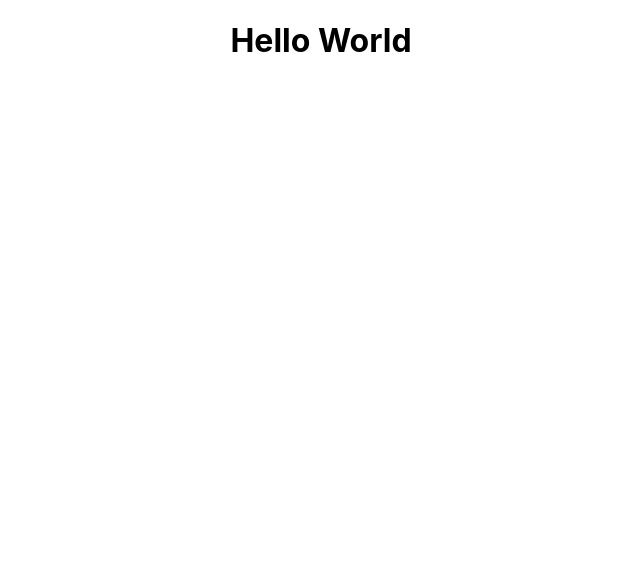
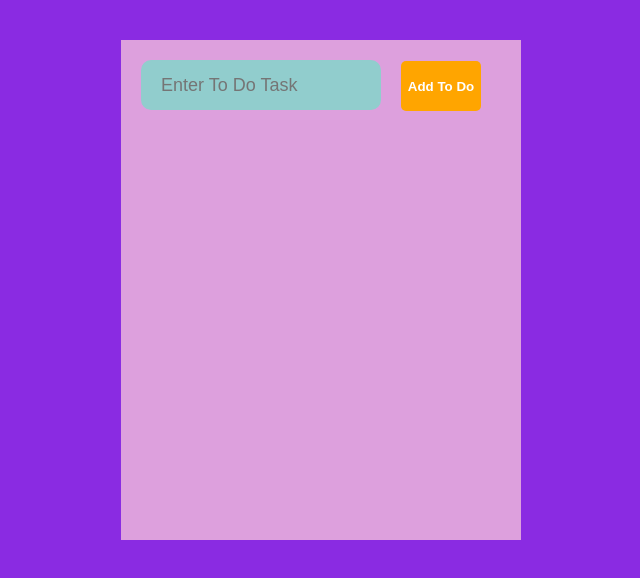
Before and after one commit to joshycsm/to-do-list, a React (Create React App) app: page / in a window 1280 px wide. Shown: the top 578 px of the page, without its empty margins (319-959 px from the left). Built offline with nearby package versions, Linux system fonts and the light colour scheme.

Commit message:
font awesome for react and basic functionality with css added

```diff
--- a/package.json
+++ b/package.json
@@ -3,6 +3,9 @@
   "version": "0.1.0",
   "private": true,
   "dependencies": {
+    "@fortawesome/fontawesome-svg-core": "^1.2.28",
+    "@fortawesome/free-solid-svg-icons": "^5.13.0",
+    "@fortawesome/react-fontawesome": "^0.1.9",
     "@testing-library/jest-dom": "^4.2.4",
     "@testing-library/react": "^9.3.2",
     "@testing-library/user-event": "^7.1.2",
--- a/src/App.css
+++ b/src/App.css
@@ -1,38 +1,38 @@
-.App {
-  text-align: center;
+body {
+  background-color: blueviolet;
 }
 
-.App-logo {
-  height: 40vmin;
-  pointer-events: none;
+.App {
+  background-color: plum;
+  min-height: 500px;
+  width: 400px;
+  margin: 40px auto;
 }
 
-@media (prefers-reduced-motion: no-preference) {
-  .App-logo {
-    animation: App-logo-spin infinite 20s linear;
-  }
-}
-
-.App-header {
-  background-color: #282c34;
-  min-height: 100vh;
-  display: flex;
-  flex-direction: column;
-  align-items: center;
-  justify-content: center;
-  font-size: calc(10px + 2vmin);
+#to-do-form input {
+  background-color: rgb(145, 205, 205);
+  border: 0;
+  width: 200px;
+  height: 50px;
+  padding: 0 20px;
+  margin: 20px;
+  font-size: 18px;
+  border-radius: 10px;
   color: white;
 }
 
-.App-link {
-  color: #61dafb;
+#to-do-form input:focus,
+#to-do-form button:focus {
+  outline: none;
 }
 
-@keyframes App-logo-spin {
-  from {
-    transform: rotate(0deg);
-  }
-  to {
-    transform: rotate(360deg);
-  }
+#to-do-form button {
+  height: 50px;
+  width: 80px;
+  border-radius: 5px;
+  border: 0;
+  background-color: orange;
+  cursor: pointer;
+  font-weight: bolder;
+  color: white;
 }
--- a/src/App.js
+++ b/src/App.js
@@ -1,12 +1,62 @@
 import React, { Component } from "react";
 import logo from "./logo.svg";
 import "./App.css";
+import ListItems from "./ListItems";
 
 class App extends Component {
+  constructor() {
+    super();
+    this.state = {
+      items: [],
+      currentItem: {
+        text: "",
+        key: ""
+      }
+    };
+    this.handleInput = this.handleInput.bind(this);
+    this.addItem = this.addItem.bind(this);
+  }
+
+  handleInput(event) {
+    this.setState({
+      currentItem: {
+        text: event.target.value,
+        key: Date.now()
+      }
+    });
+  }
+
+  addItem(event) {
+    event.preventDefault();
+    const newItem = this.state.currentItem;
+    console.log(newItem);
+    if (newItem.text !== "") {
+      // destructuring assignment
+      const newItems = [...this.state.items, newItem];
+      this.setState({
+        items: newItems,
+        currentItem: {
+          text: "",
+          key: ""
+        }
+      });
+    }
+  }
+
   render() {
     return (
       <div className="App">
-        <h1>Hello World</h1>
+        <form action="" id="to-do-form" onSubmit={this.addItem}>
+          <input
+            type="text"
+            placeholder="Enter To Do Task"
+            value={this.state.currentItem.text}
+            onChange={this.handleInput}
+          />
+          <button type="submit">Add To Do</button>
+        </form>
+
+        <ListItems items={this.state.items} />
       </div>
     );
   }
--- /dev/null
+++ b/src/ListItems.css
@@ -0,0 +1,12 @@
+.list {
+  color: white;
+  width: 300px;
+  background-color: magenta;
+  height: 50px;
+  margin: 20px auto;
+  border-radius: 5px;
+}
+
+.list p {
+  padding: 10px;
+}
--- /dev/null
+++ b/src/ListItems.js
@@ -0,0 +1,14 @@
+import React from "react";
+import "./ListItems.css";
+
+export default function ListItems(props) {
+  const items = props.items;
+  const listItems = items.map(item => {
+    return (
+      <div className="list" key="item.key">
+        <p>{item.text}</p>
+      </div>
+    );
+  });
+  return <div>{listItems}</div>;
+}
```
Also changed, not shown: 1 other file (tests, documents, lock files or other folders).
